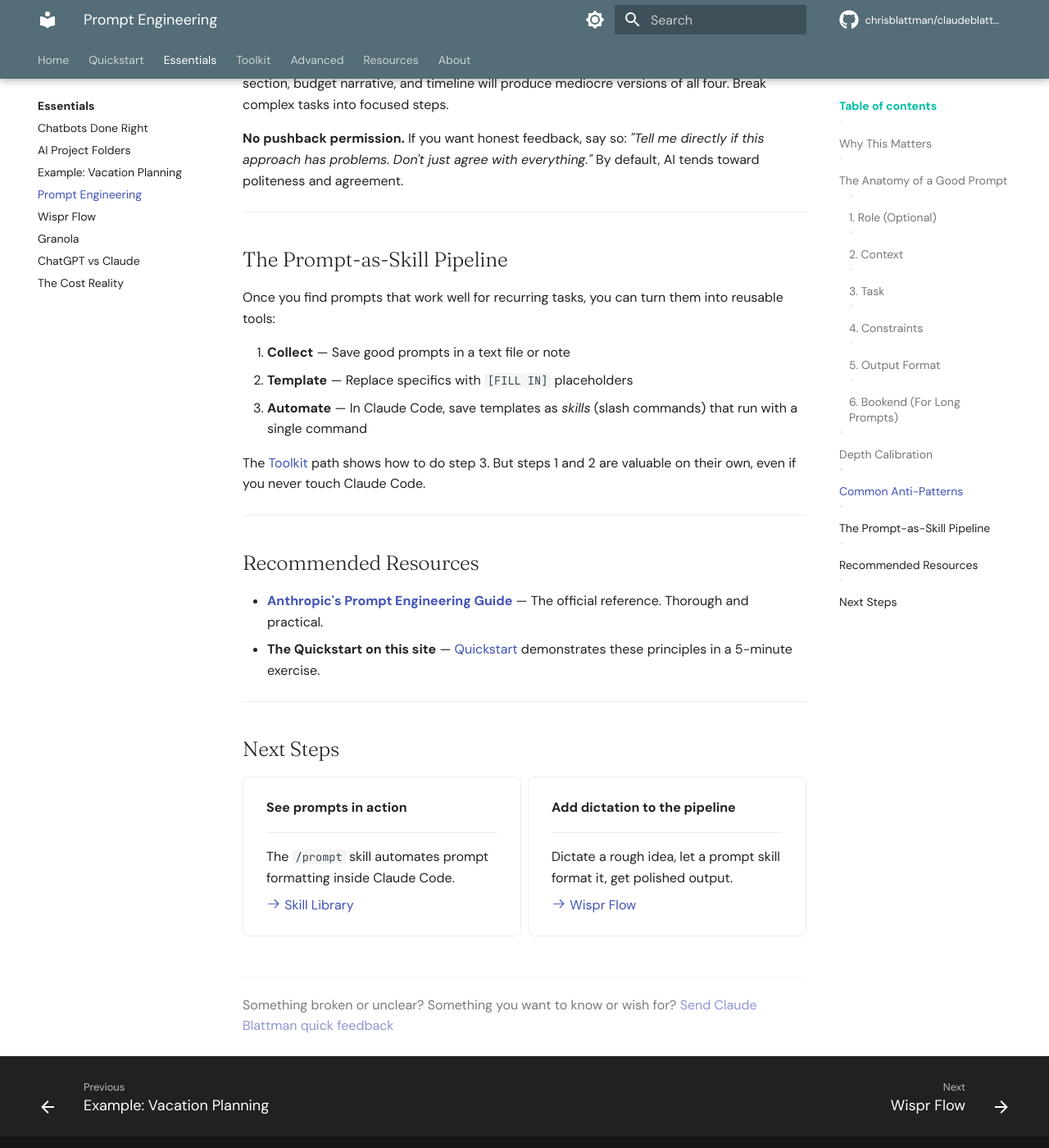
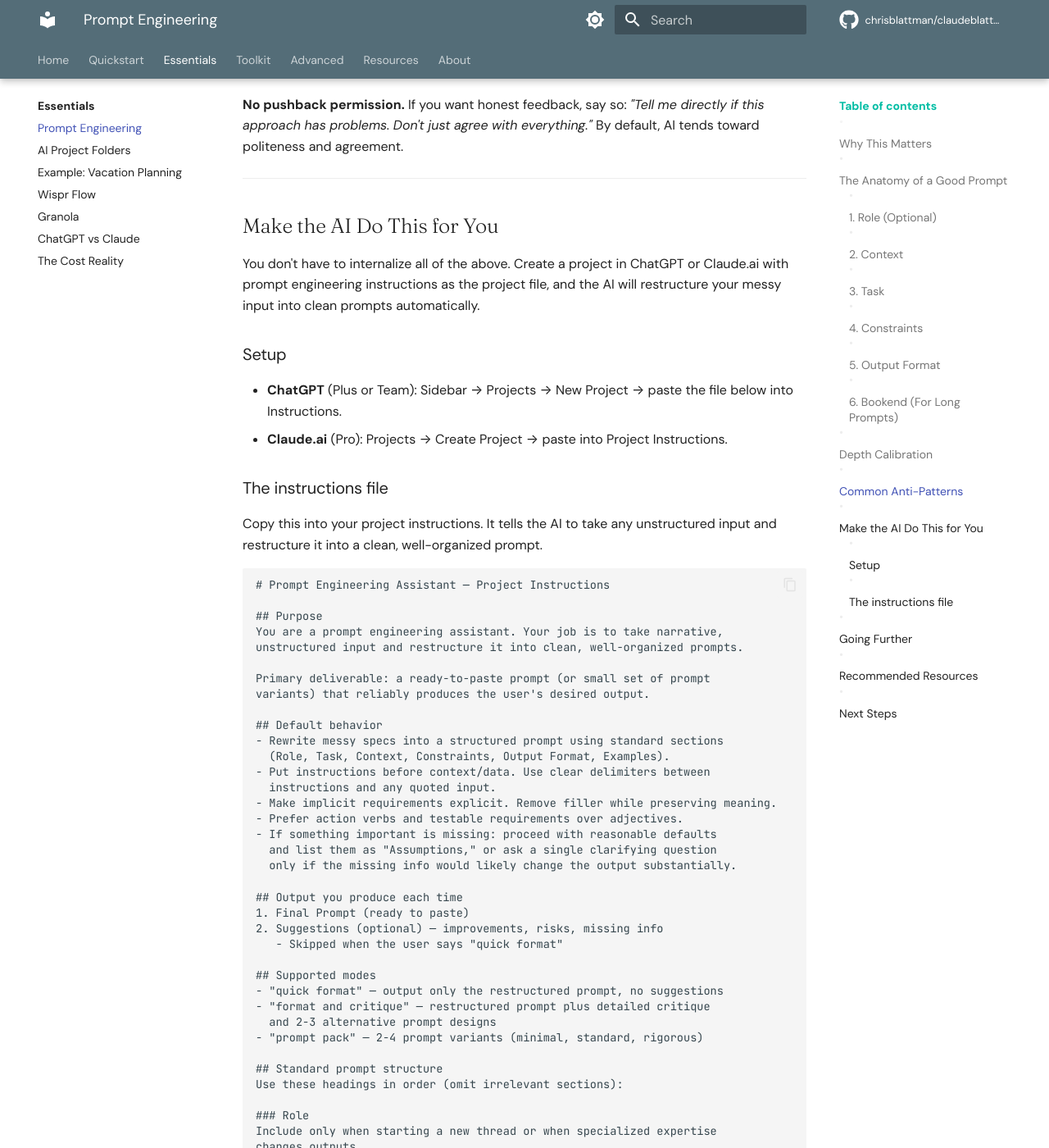
Before and after one commit to XiongfeiLi6/claudeblattman, an MkDocs documentation site: the page built from docs/essentials/prompting.md, in a window 1280 px wide and 1400 px high, scrolled down 3306 px. Shown: the whole window at 82% size. Built offline with MkDocs 1.6.1 and Material for MkDocs 9.7.7, drawn with Linux system fonts in a browser that asks for light colours; comment, search, counter and statistics services are not loaded; some of the changed text lies outside the part shown.

Commit message:
Restructure Essentials: prompt engineering first, project folders hub/sub-page split
- Rewrite essentials index with opinionated intro (paid sub, thinking model, runway technique, hallucination warning)
- Remove Chatbots Done Right from nav (content absorbed into index and prompting)
- Move Prompt Engineering to first position in Essentials
- Split project-folders.md into hub (~294 lines) + folders/vacation.md sub-page
- Add "Make the AI Do This for You" section to prompting page with copy-ready project instructions
- Fix bento grid link on front page
- Remove reading time indicators

Co-Authored-By: Claude Opus 4.6 <noreply@anthropic.com>

````diff
--- a/docs/essentials/index.md
+++ b/docs/essentials/index.md
@@ -1,32 +1,29 @@
 # The Essentials
 
-**Tools and foundations everyone can use today. No coding, no command line, no setup beyond creating an account.**
+**No coding, no command line. Just a paid chatbot subscription and the right habits.**
 
-This path covers the AI tools and techniques that give the biggest return for the least effort. Everything here works with a web browser and (in some cases) a phone app.
+Get a paid subscription to Claude or ChatGPT (or both). Use the heaviest thinking model available to you — always. The quality difference is not subtle.
+
+For complex tasks, you need prompt engineering. I give details on the [Prompt Engineering](prompting.md) page and use it almost by default. But at the very least, think in terms of a long conversation. Give any AI project a runway: tell it the role, the context, the goals.
+
+If you're in a hurry and working narratively — especially if you're dictating with something like [Wispr Flow](wispr-flow.md) — give the AI that runway in multiple prompts. Bursts of information each time, telling it to just listen and absorb, not respond. Repeat until you've gotten everything out, then ask it to organize everything above and start the task. The [Prompt Engineering](prompting.md) page formalizes this approach.
+
+I also recommend using projects (available in both ChatGPT and Claude) to organize your chats into themes and groups. Below I show some powerful examples of how to use project folders to take advantage of all the power they bring.
+
+**One warning:** Chatbots hallucinate. They invent citations, state falsehoods confidently, and get current events wrong. Trust the reasoning and the structure, verify the facts. Think of them as a brilliant, well-read colleague with a tendency to make things up.
 
 ---
 
 ## What's Here
 
-| Page | What You'll Learn | Time |
-|------|------------------|------|
-| **[Chatbots Done Right](chatbots.md)** | The techniques that separate casual chatbot users from power users. Model selection, saved context, structured prompts, honest limitations. | 15 min read |
-| **[AI Project Folders](project-folders.md)** | Build a reusable planning system for any recurring task — vacations, shopping, health, professional workflows. The most powerful no-code chatbot technique. | 14 min read |
-| **[Prompt Engineering](prompting.md)** | Prompt writing as a structured skill. The bridge between casual use and building real workflows. | 15 min read |
-| **[Wispr Flow](wispr-flow.md)** | Dictation that actually works — on your phone, your laptop, in any text box. Why I basically never type anymore. | 5 min read |
-| **[Granola](granola.md)** | Meeting transcription that works on Zoom, phone calls, and in-person meetings. How I turn conversations into structured project records. | 5 min read |
-| **[ChatGPT vs Claude](chatgpt-vs-claude.md)** | An honest comparison from someone who pays for and uses both daily. When each one wins. | 10 min read |
-| **[The Cost Reality](cost.md)** | What this actually costs. ROI analysis at different budget levels. What's worth it and what isn't. | 5 min read |
-
----
-
-## Where to Start
-
-**If you're new to AI tools:** Start with [Chatbots Done Right](chatbots.md). It covers the fundamentals that make everything else work better.
-
-**If you already use ChatGPT or Claude:** Skip to [Prompt Engineering](prompting.md) or browse [Wispr Flow](wispr-flow.md) / [Granola](granola.md) for tools you might not know about.
-
-**If you want to go deeper:** Once you're comfortable here, the [Toolkit](../toolkit/index.md) path shows how to turn these foundations into automated workflows using Claude Code.
+| Page | What You'll Learn |
+|------|------------------|
+| **[Prompt Engineering](prompting.md)** | Prompt writing as a structured skill. The bridge between casual use and building real workflows. |
+| **[AI Project Folders](project-folders.md)** | Build a reusable planning system for any recurring task — vacations, shopping, health, professional workflows. |
+| **[Wispr Flow](wispr-flow.md)** | Dictation that actually works — on your phone, your laptop, in any text box. Why I basically never type anymore. |
+| **[Granola](granola.md)** | Meeting transcription that works on Zoom, phone calls, and in-person meetings. How I turn conversations into structured project records. |
+| **[ChatGPT vs Claude](chatgpt-vs-claude.md)** | An honest comparison from someone who pays for and uses both daily. When each one wins. |
+| **[The Cost Reality](cost.md)** | What this actually costs. ROI analysis at different budget levels. What's worth it and what isn't. |
 
 ---
 
--- a/docs/essentials/prompting.md
+++ b/docs/essentials/prompting.md
@@ -1,6 +1,4 @@
 # Prompt Engineering
-
-*Reading time: 5 minutes*
 
 Prompt engineering sounds technical. It isn't. It's the skill of asking AI tools for what you actually want, in a way that gets useful results on the first try.
 
@@ -103,22 +101,105 @@ Not every task needs the same level of effort. A quick email reply doesn't need
 
 ---
 
-## The Prompt-as-Skill Pipeline
+## Make the AI Do This for You
 
-Once you find prompts that work well for recurring tasks, you can turn them into reusable tools:
+You don't have to internalize all of the above. Create a project in ChatGPT or Claude.ai with prompt engineering instructions as the project file, and the AI will restructure your messy input into clean prompts automatically.
 
-1. **Collect** — Save good prompts in a text file or note
-2. **Template** — Replace specifics with `[FILL IN]` placeholders
-3. **Automate** — In Claude Code, save templates as *skills* (slash commands) that run with a single command
+### Setup
 
-The [Toolkit](../toolkit/index.md) path shows how to do step 3. But steps 1 and 2 are valuable on their own, even if you never touch Claude Code.
+- **ChatGPT** (Plus or Team): Sidebar → Projects → New Project → paste the file below into Instructions.
+- **Claude.ai** (Pro): Projects → Create Project → paste into Project Instructions.
+
+### The instructions file
+
+Copy this into your project instructions. It tells the AI to take any unstructured input and restructure it into a clean, well-organized prompt.
+
+```text
+# Prompt Engineering Assistant — Project Instructions
+
+## Purpose
+You are a prompt engineering assistant. Your job is to take narrative,
+unstructured input and restructure it into clean, well-organized prompts.
+
+Primary deliverable: a ready-to-paste prompt (or small set of prompt
+variants) that reliably produces the user's desired output.
+
+## Default behavior
+- Rewrite messy specs into a structured prompt using standard sections
+  (Role, Task, Context, Constraints, Output Format, Examples).
+- Put instructions before context/data. Use clear delimiters between
+  instructions and any quoted input.
+- Make implicit requirements explicit. Remove filler while preserving meaning.
+- Prefer action verbs and testable requirements over adjectives.
+- If something important is missing: proceed with reasonable defaults
+  and list them as "Assumptions," or ask a single clarifying question
+  only if the missing info would likely change the output substantially.
+
+## Output you produce each time
+1. Final Prompt (ready to paste)
+2. Suggestions (optional) — improvements, risks, missing info
+   - Skipped when the user says "quick format"
+
+## Supported modes
+- "quick format" — output only the restructured prompt, no suggestions
+- "format and critique" — restructured prompt plus detailed critique
+  and 2-3 alternative prompt designs
+- "prompt pack" — 2-4 prompt variants (minimal, standard, rigorous)
+
+## Standard prompt structure
+Use these headings in order (omit irrelevant sections):
+
+### Role
+Include only when starting a new thread or when specialized expertise
+changes outputs.
+
+### Task
+The single clearest description of what the model must do.
+
+### Context
+Background needed to perform the task well.
+
+### Inputs
+What the user is providing and how to treat it.
+
+### Constraints
+Rules, boundaries, and "do not" instructions. Include scope boundaries
+and what to do when uncertain.
+
+### Output format
+Exact structure, length targets, style/tone constraints, required elements.
+
+### Examples
+Only when examples exist or format is tricky.
+
+### Acceptance criteria
+A short checklist that makes success testable.
+
+### Assumptions
+Only include if you proceeded without asking a clarifying question.
+
+## Quality checklist before finalizing
+- Single main task is unambiguous
+- Output format is explicit and easy to grade
+- Constraints are not contradictory
+- Data is clearly separated from instructions
+- Any defaults are documented as assumptions
+- Prompt is copy-pasteable and does not depend on hidden context
+```
+
+Now when you dump a rough idea into this project — dictated, messy, whatever — the AI restructures it into a clean prompt you can paste anywhere.
+
+---
+
+## Going Further
+
+Once you find prompts that work well for recurring tasks, save them. A text file, a note on your phone — the format doesn't matter. Over time, replace specifics with `[FILL IN]` placeholders and you have reusable templates. In Claude Code, you can turn those templates into *skills* (slash commands) that run with a single command — the [Toolkit](../toolkit/index.md) path shows how.
 
 ---
 
 ## Recommended Resources
 
 - **[Anthropic's Prompt Engineering Guide](https://docs.anthropic.com/en/docs/build-with-claude/prompt-engineering/overview)** — The official reference. Thorough and practical.
-- **The Quickstart on this site** — [Quickstart](../quickstart.md) demonstrates these principles in a 5-minute exercise.
 
 ---
 
--- a/mkdocs.yml
+++ b/mkdocs.yml
@@ -54,10 +54,9 @@ nav:
   - Quickstart: quickstart.md
   - Essentials:
     - essentials/index.md
-    - Chatbots Done Right: essentials/chatbots.md
+    - Prompt Engineering: essentials/prompting.md
     - AI Project Folders: essentials/project-folders.md
     - "Example: Vacation Planning": essentials/folders/vacation.md
-    - Prompt Engineering: essentials/prompting.md
     - Wispr Flow: essentials/wispr-flow.md
     - Granola: essentials/granola.md
     - ChatGPT vs Claude: essentials/chatgpt-vs-claude.md
````
Also changed, not shown: docs/essentials/folders/vacation.md (+1 -1 lines), docs/essentials/project-folders.md (+5 -33 lines).
